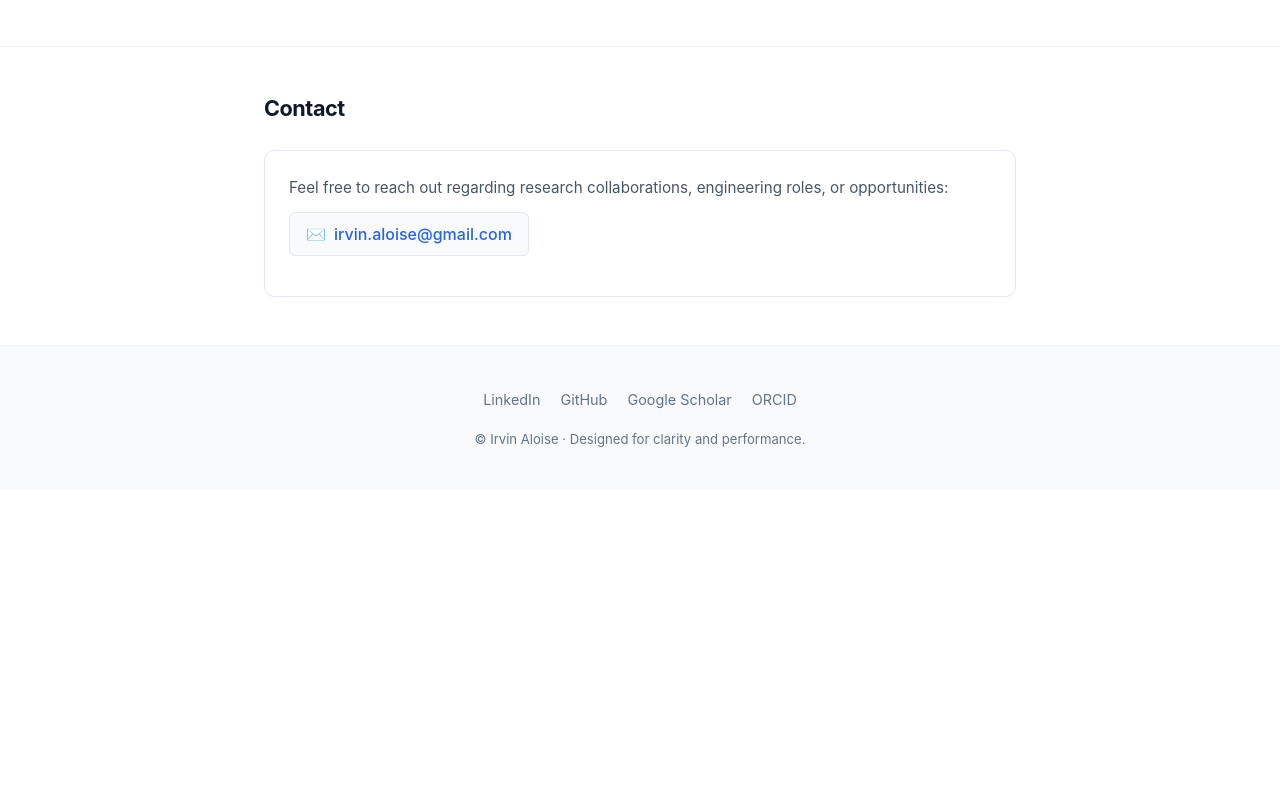
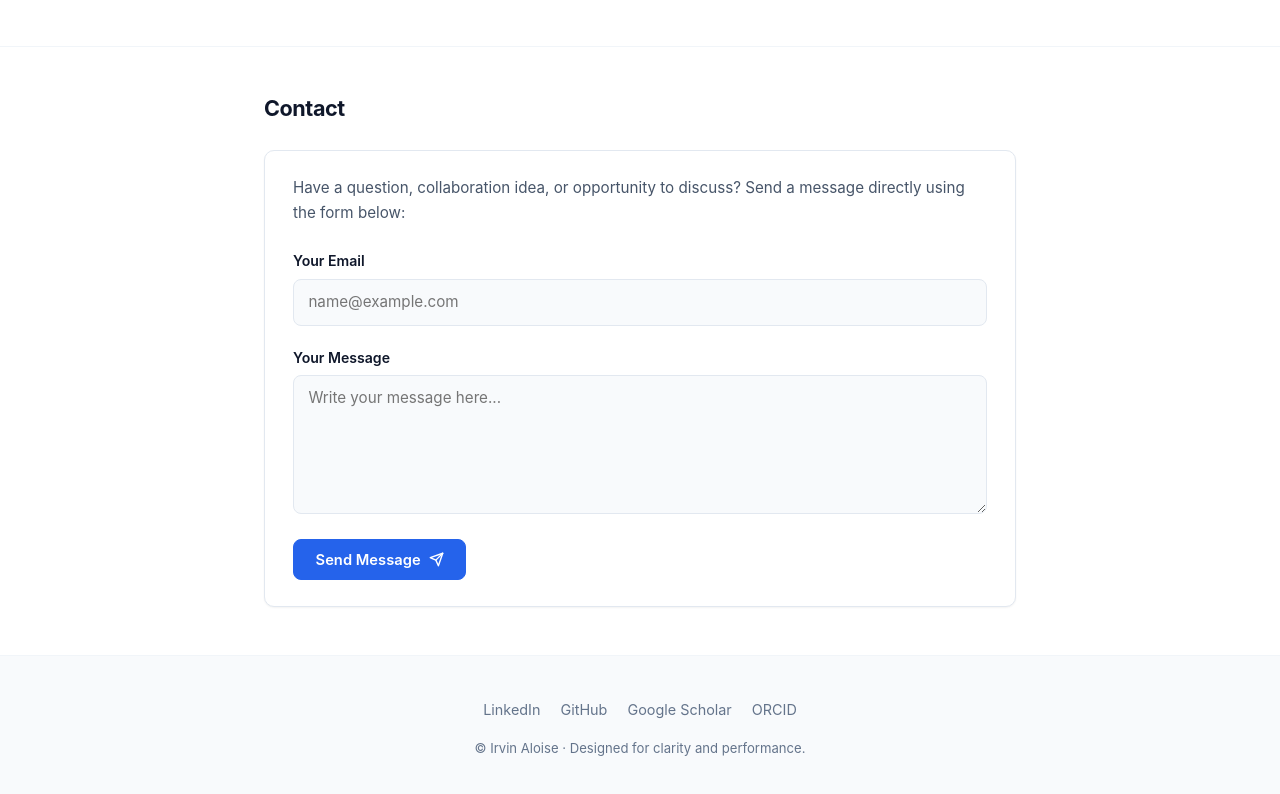
Before and after one commit to istinj/istinj.github.io, a plain HTML site: page index.html in a window 1280 px wide. Shown: the part 4697-5491 px from the top of the page. Before the commit the page ends 5187 px from the top, so only its background shows below. Drawn offline with Linux system fonts and the light colour scheme.

Commit message:
Replace plain email with Formspree contact form component

```diff
--- a/assets/css/style.css
+++ b/assets/css/style.css
@@ -763,30 +763,144 @@ h1, h2, h3, h4 {
   stroke-linejoin: round;
 }
 
-/* --- Contact Section --- */
+/* --- Contact Section & Form --- */
 .contact-card {
   background-color: var(--bg-card);
   border: 1px solid var(--border-color);
   border-radius: 10px;
-  padding: 1.5rem;
+  padding: 1.6rem 1.75rem;
+  box-shadow: var(--shadow-sm);
+  transition: border-color 0.2s ease, box-shadow 0.2s ease;
 }
 
-.contact-card p {
-  font-size: 0.95rem;
-  margin-bottom: 0.75rem;
+.contact-card:hover {
+  border-color: var(--accent-border);
 }
 
-.contact-card .email-box {
+.contact-intro {
+  font-size: 0.95rem;
+  color: var(--text-secondary);
+  line-height: 1.6;
+  margin-bottom: 1.5rem;
+}
+
+.contact-form {
+  display: flex;
+  flex-direction: column;
+  gap: 1.25rem;
+}
+
+.form-honeypot {
+  display: none !important;
+}
+
+.form-group {
+  display: flex;
+  flex-direction: column;
+  gap: 0.4rem;
+}
+
+.form-label {
+  font-size: 0.88rem;
+  font-weight: 600;
+  color: var(--text-primary);
+}
+
+.form-input,
+.form-textarea {
+  font-family: var(--font-sans);
+  font-size: 0.95rem;
+  line-height: 1.5;
+  padding: 0.7rem 0.9rem;
+  border-radius: 8px;
+  border: 1px solid var(--border-color);
+  background-color: var(--bg-secondary);
+  color: var(--text-primary);
+  outline: none;
+  transition: border-color 0.15s ease, box-shadow 0.15s ease, background-color 0.2s ease;
+}
+
+.form-input:focus,
+.form-textarea:focus {
+  border-color: var(--accent);
+  background-color: var(--bg-card);
+  box-shadow: 0 0 0 3px var(--accent-subtle);
+}
+
+.form-textarea {
+  resize: vertical;
+  min-height: 120px;
+}
+
+.form-actions {
+  display: flex;
+  align-items: center;
+  gap: 1.25rem;
+  flex-wrap: wrap;
+  margin-top: 0.35rem;
+}
+
+.form-submit-btn {
   display: inline-flex;
   align-items: center;
   gap: 0.5rem;
+  padding: 0.65rem 1.35rem;
+  border-radius: 8px;
+  font-family: var(--font-sans);
+  font-size: 0.92rem;
+  font-weight: 600;
+  background-color: var(--accent);
+  color: #ffffff;
+  border: 1px solid var(--accent);
+  cursor: pointer;
+  transition: background-color 0.15s ease, transform 0.1s ease, opacity 0.15s ease;
+}
+
+.form-submit-btn:hover {
+  background-color: var(--accent-hover);
+  border-color: var(--accent-hover);
+}
+
+.form-submit-btn:active {
+  transform: scale(0.98);
+}
+
+.form-submit-btn:disabled {
+  opacity: 0.65;
+  cursor: not-allowed;
+}
+
+.form-submit-btn .btn-icon {
+  width: 15px;
+  height: 15px;
+  fill: none;
+  stroke: currentColor;
+  stroke-width: 2.2;
+  stroke-linecap: round;
+  stroke-linejoin: round;
+}
+
+.form-status {
+  font-size: 0.88rem;
   font-weight: 500;
-  font-size: 1rem;
-  padding: 0.5rem 1rem;
-  background-color: var(--bg-secondary);
-  border-radius: 6px;
-  border: 1px solid var(--border-color);
-  margin-bottom: 1rem;
+  line-height: 1.4;
+  transition: all 0.2s ease;
+}
+
+.form-status.success {
+  color: #16a34a;
+}
+
+[data-theme="dark"] .form-status.success {
+  color: #4ade80;
+}
+
+.form-status.error {
+  color: #dc2626;
+}
+
+[data-theme="dark"] .form-status.error {
+  color: #f87171;
 }
 
 /* --- Footer --- */
@@ -890,6 +1004,21 @@ h1, h2, h3, h4 {
   .carousel-dots {
     max-width: 100%;
   }
+
+  .contact-card {
+    padding: 1.25rem;
+  }
+
+  .form-actions {
+    flex-direction: column;
+    align-items: flex-start;
+    gap: 0.75rem;
+  }
+
+  .form-submit-btn {
+    width: 100%;
+    justify-content: center;
+  }
 }
 
 /* --- Print Stylesheet --- */
@@ -900,7 +1029,8 @@ h1, h2, h3, h4 {
   .site-footer,
   .carousel-arrow,
   .carousel-dots,
-  #photography {
+  #photography,
+  #contact {
     display: none !important;
   }
 
--- /dev/null
+++ b/assets/js/contact.js
@@ -0,0 +1,68 @@
+// Minimalist Contact Form Handler (Formspree AJAX)
+(function () {
+  window.addEventListener('DOMContentLoaded', () => {
+    const form = document.getElementById('contact-form');
+    if (!form) return;
+
+    const statusEl = document.getElementById('form-status');
+    const submitBtn = document.getElementById('form-submit-btn');
+    const btnText = submitBtn ? submitBtn.querySelector('.btn-text') : null;
+
+    form.addEventListener('submit', async (e) => {
+      e.preventDefault();
+
+      const emailInput = document.getElementById('form-email');
+      const messageInput = document.getElementById('form-message');
+
+      if (!emailInput || !messageInput) return;
+
+      // Basic client-side check
+      if (!emailInput.value.trim() || !messageInput.value.trim()) {
+        setStatus('Please fill in both your email and message.', 'error');
+        return;
+      }
+
+      // Set loading state
+      if (submitBtn) submitBtn.disabled = true;
+      if (btnText) btnText.textContent = 'Sending...';
+      setStatus('', '');
+
+      const data = new FormData(form);
+
+      try {
+        const response = await fetch(form.action, {
+          method: form.method || 'POST',
+          body: data,
+          headers: {
+            'Accept': 'application/json'
+          }
+        });
+
+        if (response.ok) {
+          form.reset();
+          setStatus('✓ Thank you! Your message has been sent successfully.', 'success');
+        } else {
+          const responseData = await response.json().catch(() => ({}));
+          const errorMsg = responseData.errors
+            ? responseData.errors.map(err => err.message).join(', ')
+            : 'Oops! There was a problem sending your message.';
+          setStatus(`⚠️ ${errorMsg}`, 'error');
+        }
+      } catch (err) {
+        setStatus('⚠️ Network error. Please check your connection and try again.', 'error');
+      } finally {
+        if (submitBtn) submitBtn.disabled = false;
+        if (btnText) btnText.textContent = 'Send Message';
+      }
+    });
+
+    function setStatus(message, type) {
+      if (!statusEl) return;
+      statusEl.textContent = message;
+      statusEl.className = 'form-status';
+      if (type) {
+        statusEl.classList.add(type);
+      }
+    }
+  });
+})();
--- a/index.html
+++ b/index.html
@@ -12,6 +12,7 @@
     <link rel="stylesheet" href="assets/css/style.css" />
     <script src="assets/js/theme.js"></script>
     <script src="assets/js/carousel.js" defer></script>
+    <script src="assets/js/contact.js" defer></script>
   </head>
   <body>
     <!-- Top Sticky Navigation -->
@@ -963,14 +964,62 @@
             <h2 class="section-title">Contact</h2>
           </div>
           <div class="contact-card">
-            <p>
-              Feel free to reach out regarding research collaborations,
-              engineering roles, or opportunities:
+            <p class="contact-intro">
+              Have a question, collaboration idea, or opportunity to discuss? Send a message directly using the form below:
             </p>
-            <div class="email-box">
-              <span>✉️</span>
-              <a href="mailto:irvin.aloise@gmail.com">irvin.aloise@gmail.com</a>
-            </div>
+            <form
+              id="contact-form"
+              action="https://formspree.io/f/mbgjwgjp"
+              method="POST"
+              class="contact-form"
+              novalidate
+            >
+              <!-- Antispam Honeypot -->
+              <input
+                type="text"
+                name="_gotcha"
+                class="form-honeypot"
+                tabindex="-1"
+                autocomplete="off"
+                aria-hidden="true"
+              />
+
+              <div class="form-group">
+                <label for="form-email" class="form-label">Your Email</label>
+                <input
+                  type="email"
+                  id="form-email"
+                  name="email"
+                  class="form-input"
+                  placeholder="name@example.com"
+                  required
+                  autocomplete="email"
+                />
+              </div>
+
+              <div class="form-group">
+                <label for="form-message" class="form-label">Your Message</label>
+                <textarea
+                  id="form-message"
+                  name="message"
+                  class="form-textarea"
+                  rows="5"
+                  placeholder="Write your message here..."
+                  required
+                ></textarea>
+              </div>
+
+              <div class="form-actions">
+                <button type="submit" id="form-submit-btn" class="form-submit-btn">
+                  <span class="btn-text">Send Message</span>
+                  <svg class="btn-icon" viewBox="0 0 24 24">
+                    <line x1="22" y1="2" x2="11" y2="13"></line>
+                    <polygon points="22 2 15 22 11 13 2 9 22 2"></polygon>
+                  </svg>
+                </button>
+                <div id="form-status" class="form-status" role="status" aria-live="polite"></div>
+              </div>
+            </form>
           </div>
         </div>
       </section>
```
